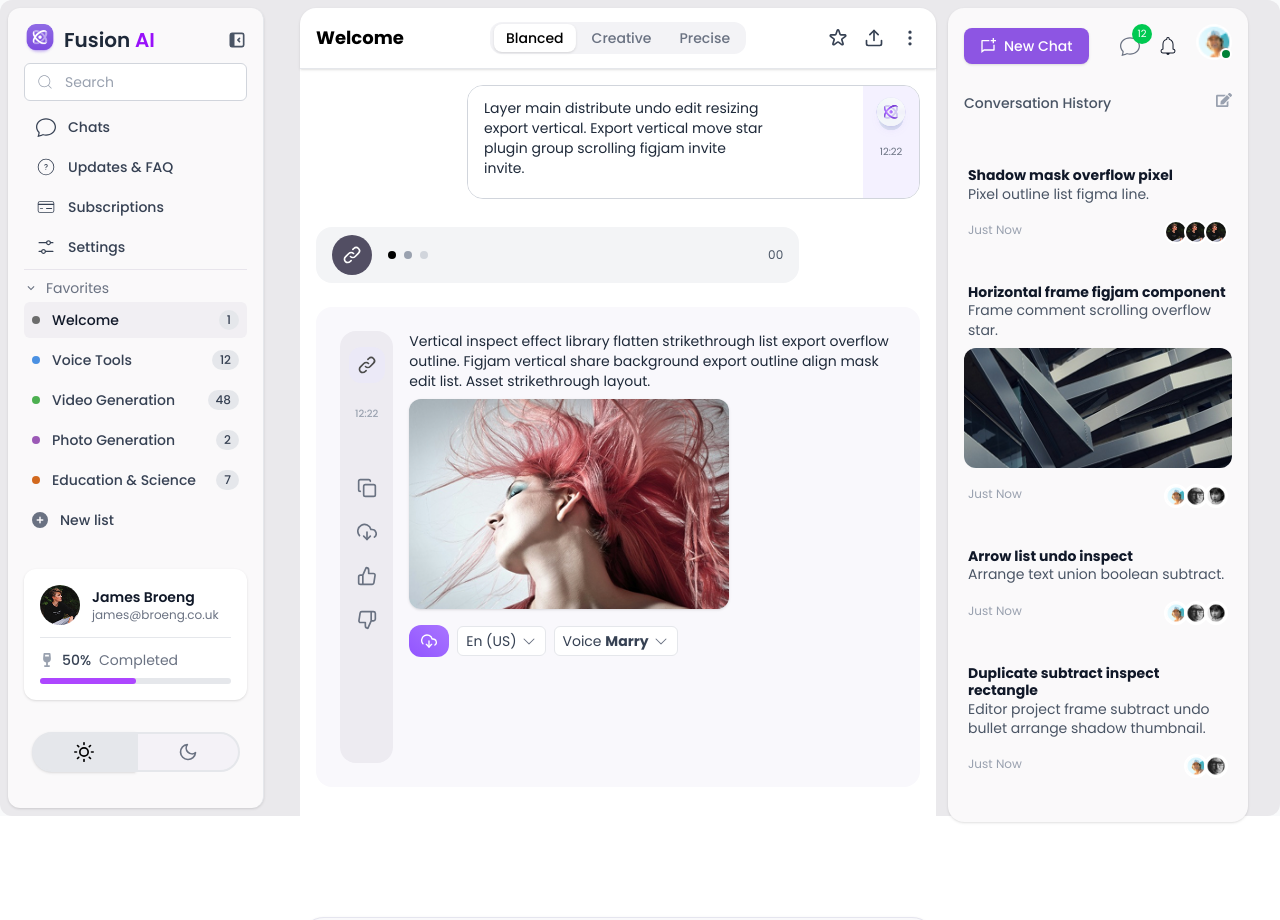
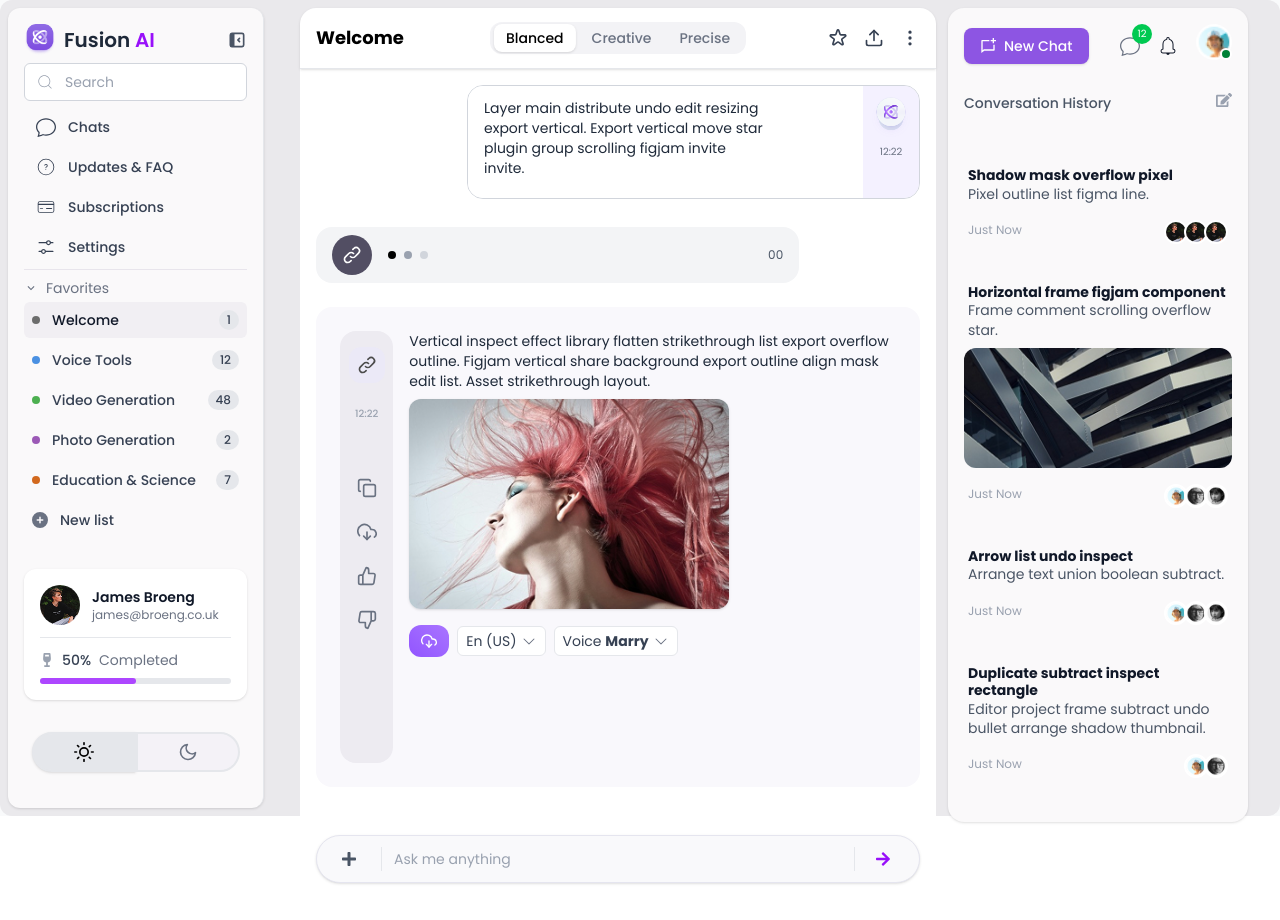
Before and after one commit to adnanfrd/barry-ai, a Next.js app: page /dashboard/welcome in a window 1280 px wide. Shown: the top 920 px of the page. Built offline with nearby package versions, Linux system fonts and the light colour scheme.

Commit message:
updated code

```diff
--- a/src/app/dashboard/welcome/page.tsx
+++ b/src/app/dashboard/welcome/page.tsx
@@ -1,8 +1,8 @@
-import ChatSidebar from '@/components/dashboard/ChatSidebar'
-import Header from '@/components/dashboard/Header'
-import WelcomePage from '@/components/dashboard/WelcomePage'
-import PromptInput from '@/components/subcomponents/PromptInput'
-import React from 'react'
+import ChatSidebar from "@/components/dashboard/ChatSidebar";
+import Header from "@/components/dashboard/Header";
+import WelcomePage from "@/components/dashboard/WelcomePage";
+import PromptInput from "@/components/subcomponents/PromptInput";
+import React from "react";
 
 const page = () => {
   return (
@@ -11,18 +11,17 @@
         <Header />
 
         <div className="flex flex-col flex-1  ">
-                     <div className="flex-1 ">
-                       <WelcomePage/>
-                     </div >
-                     <PromptInput/>
+          <div className="">
+            <WelcomePage />
+          </div>
         </div>
       </div>
 
       <div>
-                   <ChatSidebar/>
+        <ChatSidebar />
       </div>
     </div>
-  )
-}
+  );
+};
 
-export default page
+export default page;
--- a/src/components/dashboard/FaqPage.tsx
+++ b/src/components/dashboard/FaqPage.tsx
@@ -55,7 +55,7 @@
 
 export default function FaqPage() {
   return (
-    <div className="w-full bg-white dark:bg-[#232127] p-4 rounded-xl max-w-5xl mx-auto px-4 font-poppins">
+    <div className="w-full bg-white dark:bg-[#232127] p-4 rounded-xl mx-auto px-4 font-poppins">
       <h1 className="text-2xl font-bold mb-1 text-gray-900 dark:text-white">Updates & FAQ</h1>
       <p className="text-sm text-gray-500 dark:text-gray-400 mb-6">
         Enhancements, Resolutions & Upgrades
--- a/src/components/dashboard/PriceSection.tsx
+++ b/src/components/dashboard/PriceSection.tsx
@@ -53,7 +53,7 @@
   };
 
   return (
-    <section className="max-w-7xl mx-auto px-6 py-2 font-poppins">
+    <section className="w-full px-6 py-2 font-poppins">
       <h2 className="text-2xl font-bold mb-1 text-gray-900 dark:text-white">
         Cost-Effective AI Chat Services
       </h2>
--- a/src/components/dashboard/SubscriptionPage.tsx
+++ b/src/components/dashboard/SubscriptionPage.tsx
@@ -6,7 +6,7 @@
 
 export default function SubscriptionPage() {
   return (
-    <div className="max-w-7xl mx-auto px-2 bg-[#faf9fa] dark:bg-[#1e1c21] rounded-xl py-5 font-poppins">
+    <div className="px-2 bg-[#faf9fa] dark:bg-[#1e1c21] rounded-xl py-5 font-poppins">
       <PricingSection />
       <CompareFeatures />
       <h2 className="text-lg px-2 font-semibold mb-6 text-gray-900 dark:text-white">
--- a/src/components/dashboard/WelcomePage.tsx
+++ b/src/components/dashboard/WelcomePage.tsx
@@ -5,6 +5,7 @@
 import { PiCaretDown } from "react-icons/pi";
 import { FiDownloadCloud, FiThumbsDown, FiThumbsUp } from "react-icons/fi";
 import { LuCopy } from "react-icons/lu";
+import PromptInput from "../subcomponents/PromptInput";
 
 export default function WelcomePage() {
   return (
@@ -98,6 +99,8 @@
           </div>
         </div>
       </div>
+  <PromptInput />
+
     </div>
   );
 }
```
Also changed, not shown: src/components/dashboard/Dashboard.tsx (line endings or trailing spaces). Lines whose indentation alone changed are shown as unchanged.
